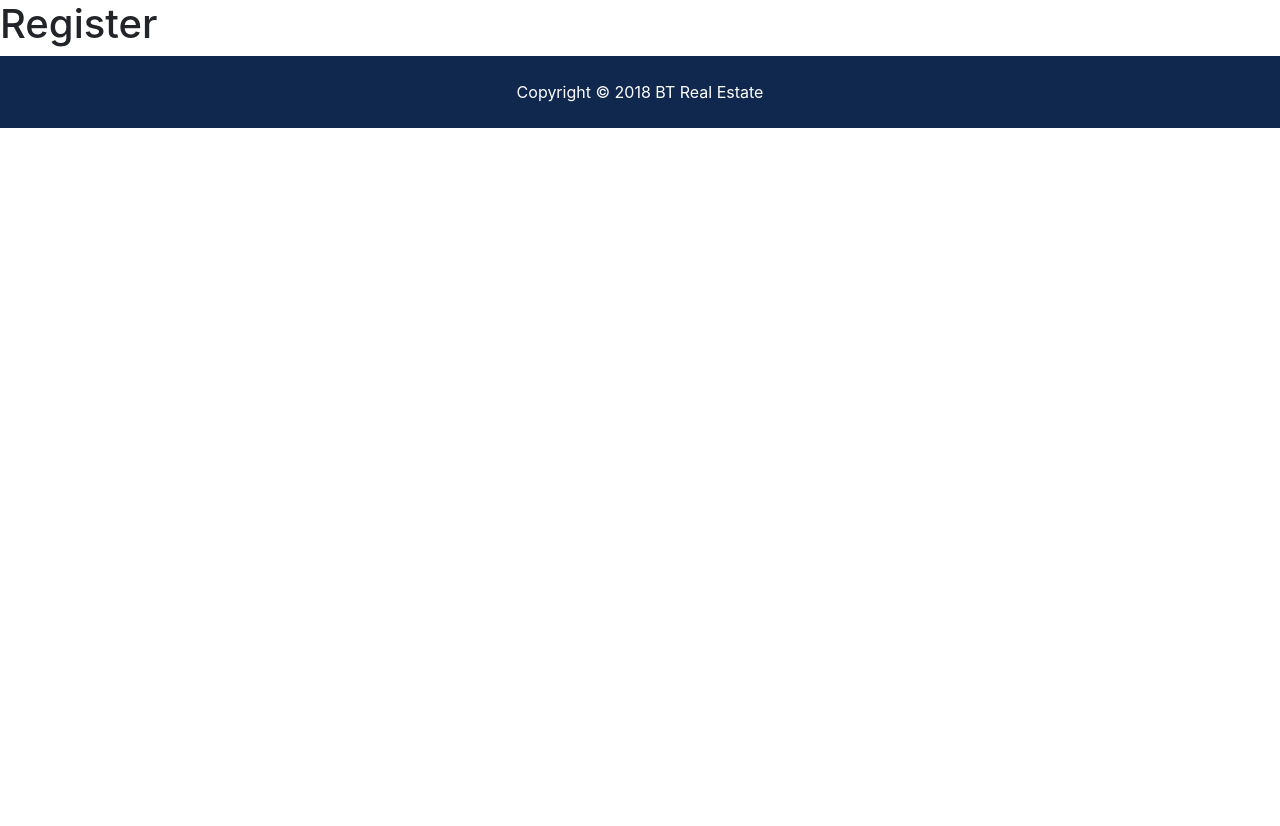
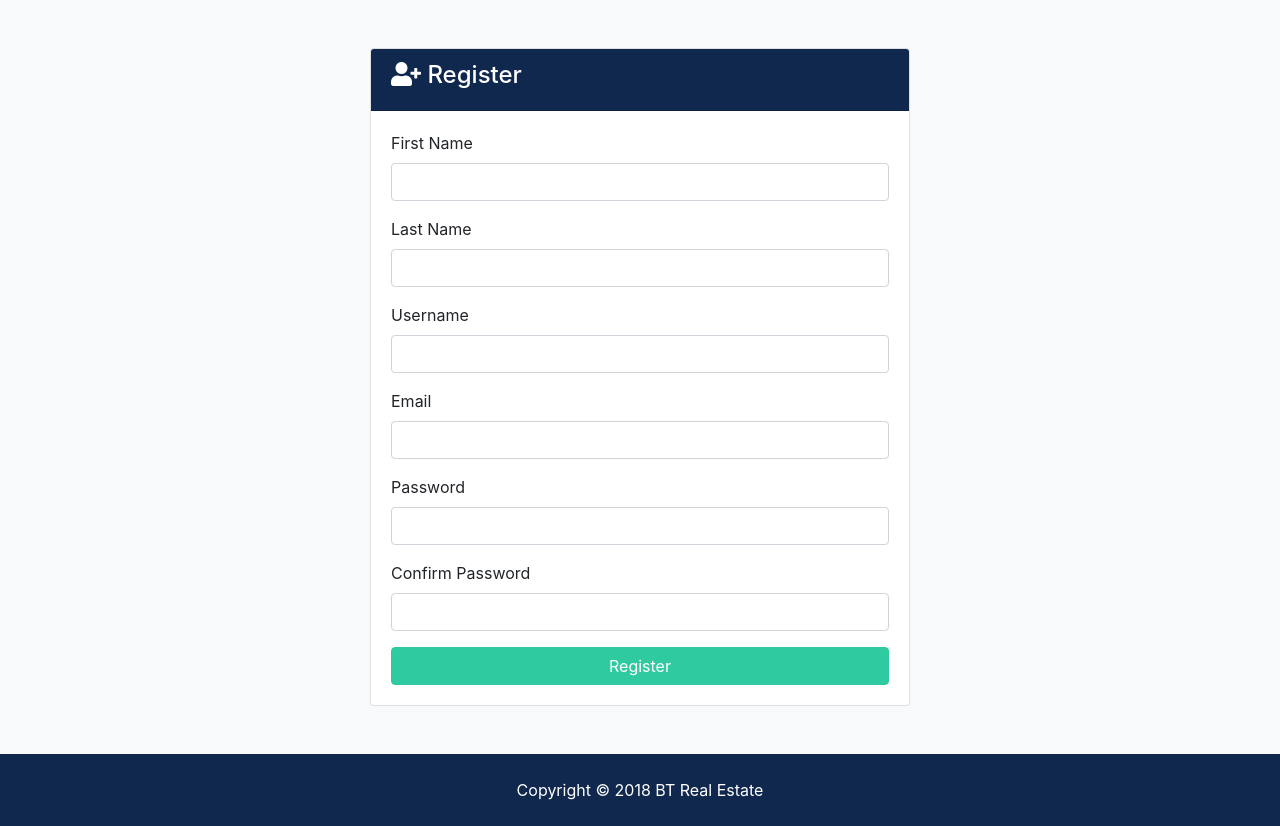
Before and after one commit to ehoversten/realtor_concept, a Django app: page /accounts/register in a window 1280 px wide. Shown: the part 128-954 px from the top of the page. Before the commit the page ends 256 px from the top, so only its background shows below. Run offline with Django 3.2, Linux system fonts and the light colour scheme; some libraries are stand-ins or nearby versions.

Commit message:
added login and registration templates

```diff
--- a/accounts/views.py
+++ b/accounts/views.py
@@ -3,11 +3,21 @@ from django.shortcuts import render, redirect
 # Create your views here.
 
 def register(request):
-    return render(request, 'accounts/register.html')
+    if request.method == 'POST':
+        # REGISTER USER
+        print('POST SUBMITTED REG')
+        return redirect('register')
+    else:
+        return render(request, 'accounts/register.html')
 
 
 def login(request):
-    return render(request, 'accounts/login.html')
+    if request.method == 'POST':
+        # LOGIN USER
+        print('POST SUBMITTED LOGIN')
+        return redirect('login')
+    else:
+        return render(request, 'accounts/login.html')
 
 
 def logout(request):
--- a/templates/accounts/register.html
+++ b/templates/accounts/register.html
@@ -3,6 +3,49 @@
 
 {% block content %}
 
-<h1>Register</h1>
+<section id="register" class="bg-light py-5">
+    <div class="container">
+        <div class="row">
+            <div class="col-md-6 mx-auto">
+                <div class="card">
+                    <div class="card-header bg-primary text-white">
+                        <h4>
+                            <i class="fas fa-user-plus"></i> Register</h4>
+                    </div>
+                    <div class="card-body">
+                        <form action="{% url 'register' %}" method="POST">
+                            {% csrf_token %}
+                            <div class="form-group">
+                                <label for="first_name">First Name</label>
+                                <input type="text" name="first_name" class="form-control" required>
+                            </div>
+                            <div class="form-group">
+                                <label for="last_name">Last Name</label>
+                                <input type="text" name="last_name" class="form-control" required>
+                            </div>
+                            <div class="form-group">
+                                <label for="username">Username</label>
+                                <input type="text" name="username" class="form-control" required>
+                            </div>
+                            <div class="form-group">
+                                <label for="email">Email</label>
+                                <input type="email" name="email" class="form-control" required>
+                            </div>
+                            <div class="form-group">
+                                <label for="password2">Password</label>
+                                <input type="password" name="password" class="form-control" required>
+                            </div>
+                            <div class="form-group">
+                                <label for="password">Confirm Password</label>
+                                <input type="password" name="password2" class="form-control" required>
+                            </div>
+                            <input type="submit" value="Register" class="btn btn-secondary btn-block">
+                        </form>
+                    </div>
+                </div>
+            </div>
+        </div>
+    </div>
+</section>
 
 {% endblock %}
```
Also changed, not shown: templates/accounts/login.html (+30 -1 lines).
